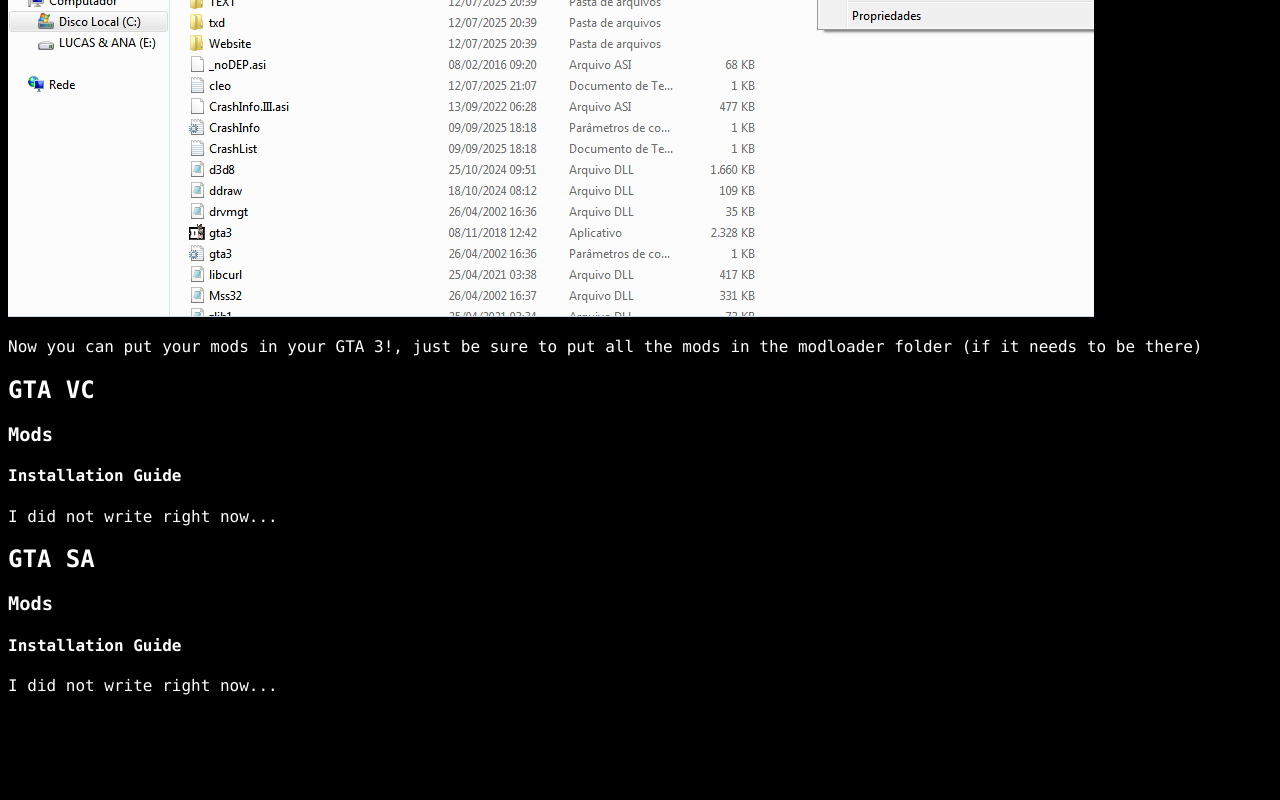
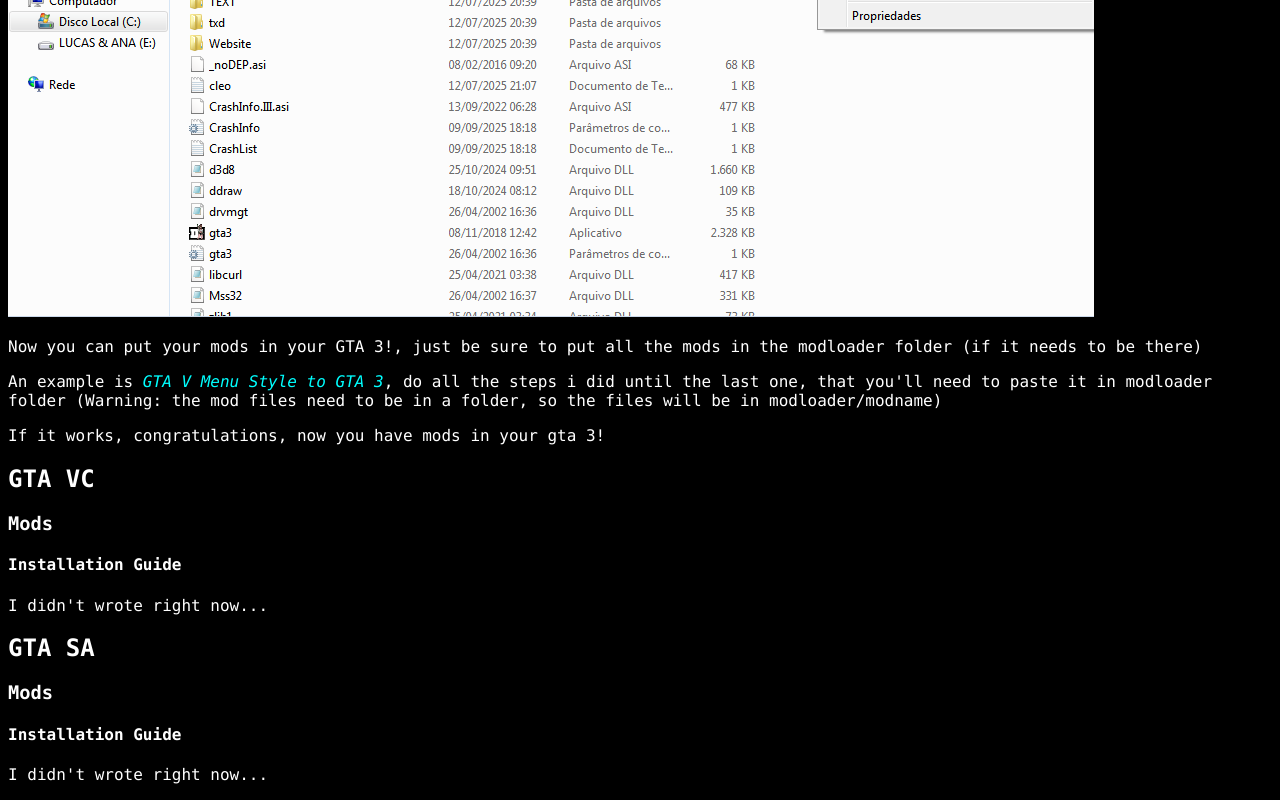
Before and after one commit to NeoD-O-S/NeoD-O-S.github.io, a plain HTML site: page games/gta.html in a window 1280 px wide. Shown: the part 4080-4880 px from the top of the page. Before the commit the page ends 4791 px from the top, so only its background shows below. Drawn offline with Linux system fonts and the light colour scheme.

Commit message:
Update gta.html

```diff
--- a/games/gta.html
+++ b/games/gta.html
@@ -53,13 +53,15 @@
    <p>It's the final step! go to your GTA 3 folder and then paste it.</p>
    <img src="GTA3_10.PNG"/>
    <p>Now you can put your mods in your GTA 3!, just be sure to put all the mods in the modloader folder (if it needs to be there)</p>
+   <p>An example is <a href="https://libertycity.net/files/gta-3/228222-gta-3-menu-mod-gta-v-style-loading.html">GTA V Menu Style to GTA 3</a>, do all the steps i did until the last one, that you'll need to paste it in modloader folder (Warning: the mod files need to be in a folder, so the files will be in modloader/modname)</p>
+   <p>If it works, congratulations, now you have mods in your gta 3!</p>
    <h2>GTA VC</h2>
    <h3>Mods</h3>
    <h4>Installation Guide</h4>
-   <p>I did not write right now...</p>
+   <p>I didn't wrote right now...</p>
    <h2>GTA SA</h2>
    <h3>Mods</h3>
    <h4>Installation Guide</h4>
-   <p>I did not write right now...</p>
+   <p>I didn't wrote right now...</p>
 </body>
 </html>
```
